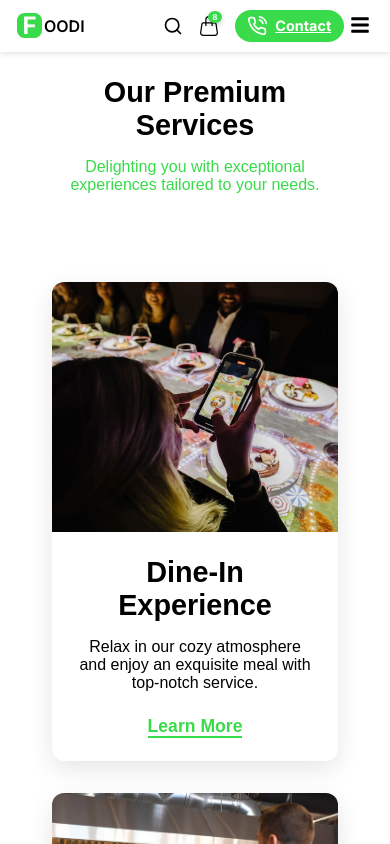
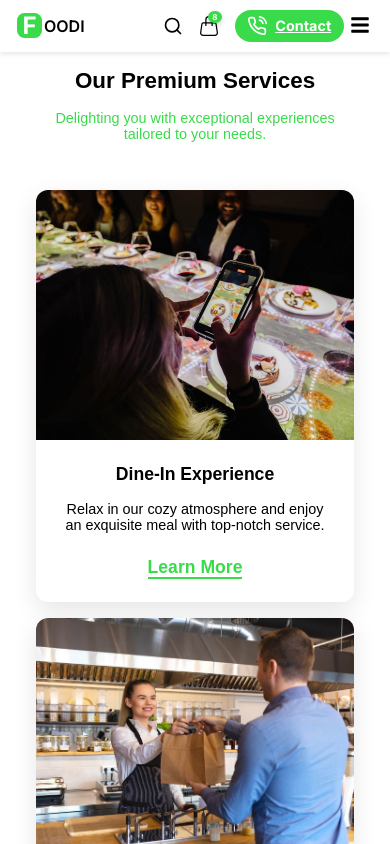
Before and after one commit to AreebaNafees16/restaurant-website, a Next.js app: page /services in a window 390 px wide. Shown: the top 844 px of the page. Built offline with nearby package versions, Linux system fonts and the light colour scheme.

Commit message:
Second commit

```diff
--- a/src/app/styles/Services.module.css
+++ b/src/app/styles/Services.module.css
@@ -144,81 +144,160 @@
   100% { opacity: 1; }
 }
 
-/* ✅ Responsive Font Sizes (fixed with :global) */
+/* ✅ Responsive code */
+/* ===========================
+   Global Responsive Styles
+   =========================== */
 
-/* 1600px - 1919px */
-@media (max-width: 1919px) {
-  :global(body) {
-    font-size: 17px;
+/* Default (large desktops ≥1920px) */
+@media (min-width: 1920px) {
+  .heroSection h1 {
+    font-size: 3.2rem;
+  }
+  .heroSection p,
+  .serviceDescription {
+    font-size: 1.4rem;
+  }
+  .serviceTitle {
+    font-size: 2rem;
+  }
+  .ctaHeading {
+    font-size: 3.2rem;
+  }
+  .ctaText {
+    font-size: 1.5rem;
   }
 }
 
-/* 1440px - 1599px */
-@media (max-width: 1599px) {
-  :global(body) {
-    font-size: 16px;
+/* 1600px – 1919px (20–23" Desktops) */
+@media (max-width: 1919px) and (min-width: 1600px) {
+  .heroSection h1 {
+    font-size: 3rem;
+  }
+  .serviceTitle {
+    font-size: 1.9rem;
   }
 }
 
-/* 1366px - 1439px */
-@media (max-width: 1439px) {
-  :global(body) {
-    font-size: 15px;
+/* 1440px – 1599px (19–22" Desktops) */
+@media (max-width: 1599px) and (min-width: 1440px) {
+  .heroSection h1 {
+    font-size: 2.8rem;
+  }
+  .serviceTitle {
+    font-size: 1.8rem;
   }
 }
 
-/* 1280px - 1365px */
-@media (max-width: 1365px) {
-  :global(body) {
-    font-size: 15px;
+/* 1366px – 1439px (15" Notebooks) */
+@media (max-width: 1439px) and (min-width: 1366px) {
+  .heroSection h1 {
+    font-size: 2.6rem;
   }
-}
-
-/* Tablets (768px - 1024px) */
-@media (max-width: 1024px) {
-  .servicesSection {
-    grid-template-columns: repeat(auto-fit, minmax(250px, 1fr));
-  }
-  .heroSection h1 {
-    font-size: 2.2rem;
+  .serviceTitle {
+    font-size: 1.6rem;
   }
   .ctaHeading {
     font-size: 2.4rem;
   }
 }
 
-/* Small Tablets & Large Mobiles (600px - 767px) */
-@media (max-width: 767px) {
+/* 1024px – 1359px (iPad Pro / small notebooks) */
+@media (max-width: 1359px) and (min-width: 1024px) {
+  .heroSection h1 {
+    font-size: 2.3rem;
+  }
+  .heroSection p {
+    font-size: 1.1rem;
+  }
+  .serviceTitle {
+    font-size: 1.5rem;
+  }
+  .ctaHeading {
+    font-size: 2.2rem;
+  }
+}
+
+/* 768px – 1023px (iPads, Kindle, tablets) */
+@media (max-width: 1023px) and (min-width: 768px) {
+  .servicesSection {
+    grid-template-columns: repeat(auto-fit, minmax(250px, 1fr));
+    padding: 3rem 1.5rem;
+  }
+  .heroSection h1 {
+    font-size: 2rem;
+  }
+  .serviceTitle {
+    font-size: 1.4rem;
+  }
+  .ctaHeading {
+    font-size: 2rem;
+  }
+}
+
+/* 600px – 767px (small tablets, Nexus 7) */
+@media (max-width: 767px) and (min-width: 600px) {
+  .heroSection {
+    padding: 2rem 1.5rem;
+  }
+  .heroSection h1 {
+    font-size: 1.8rem;
+  }
+  .serviceTitle {
+    font-size: 1.3rem;
+  }
+  .ctaHeading {
+    font-size: 1.8rem;
+  }
+}
+
+/* 480px – 599px (small devices, Galaxy S5, iPhone Plus) */
+@media (max-width: 599px) and (min-width: 480px) {
   .heroSection {
     padding: 1.5rem;
   }
   .heroSection h1 {
-    font-size: 2rem;
+    font-size: 1.6rem;
+  }
+  .serviceTitle {
+    font-size: 1.2rem;
+  }
+  .ctaHeading {
+    font-size: 1.6rem;
+  }
+}
+
+/* ≤479px (iPhone 4, 5, 6, SE, very small screens) */
+@media (max-width: 479px) {
+  .heroSection {
+    padding: 1rem;
+  }
+  .heroSection h1 {
+    font-size: 1.4rem;
     margin-top: 2rem;
+  }
+  .heroSection p {
+    font-size: 0.9rem;
   }
   .servicesSection {
     grid-template-columns: 1fr;
+    gap: 1rem;
+    padding: 2rem 1rem;
+  }
+  .serviceTitle {
+    font-size: 1.1rem;
+  }
+  .serviceDescription {
+    font-size: 0.9rem;
   }
   .ctaHeading {
-    font-size: 2rem;
+    font-size: 1.4rem;
+  }
+  .ctaText {
+    font-size: 1rem;
   }
   .ctaButton {
-    width: 100%;
+    font-size: 1rem;
+    padding: 0.8rem 2rem;
   }
 }
-
-/* Mobiles (up to 480px) */
-@media (max-width: 480px) {
-  .heroSection h1 {
-    font-size: 1.8rem;
-  }
-  .heroSection p {
-    font-size: 1rem;
-  }
-  .serviceDescription {
-    font-size: 1rem;
-  }
-  .ctaText {
-    font-size: 1.1rem;
-  }
-}
```
